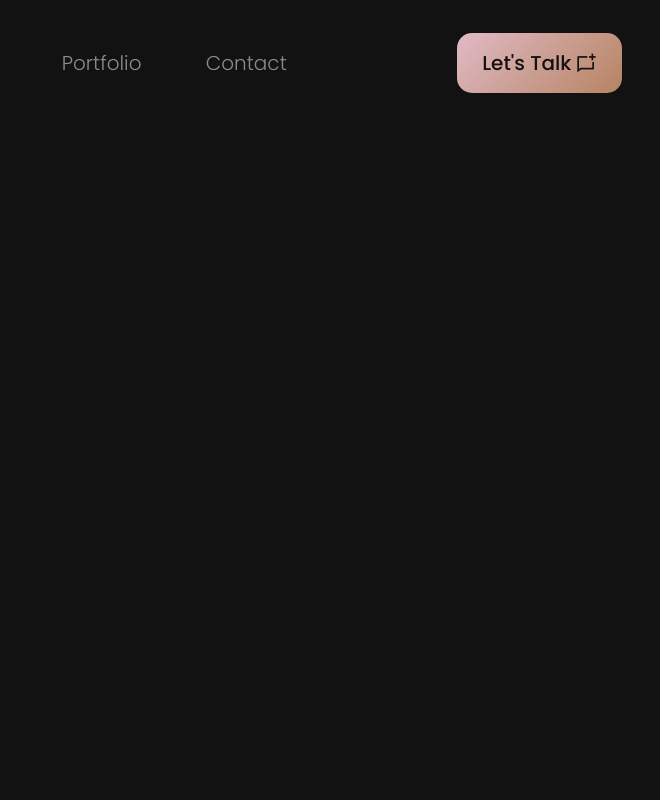
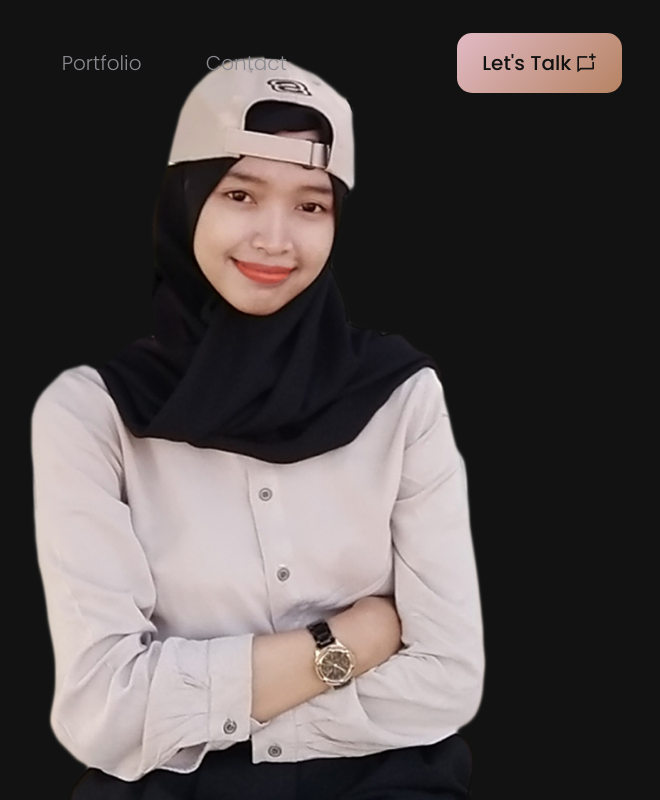
Before and after one commit to laelinurchasanah/Personal-Portfolio-Web, a plain HTML site: page index.html in a window 1280 px wide. Shown: the top 800 px of the page, 620-1280 px from the left. Drawn offline with nearby package versions, Linux system fonts and the light colour scheme.

Commit message:
style.css

```diff
--- a/style.css
+++ b/style.css
@@ -90,7 +90,7 @@ section {
   display: flex;
   align-items: center;
   justify-content: flex-start;
-  background: url(bg.png);
+  background: url(./assets/bg.png);
   background-size: cover;
   background-position: center;
 }
```
